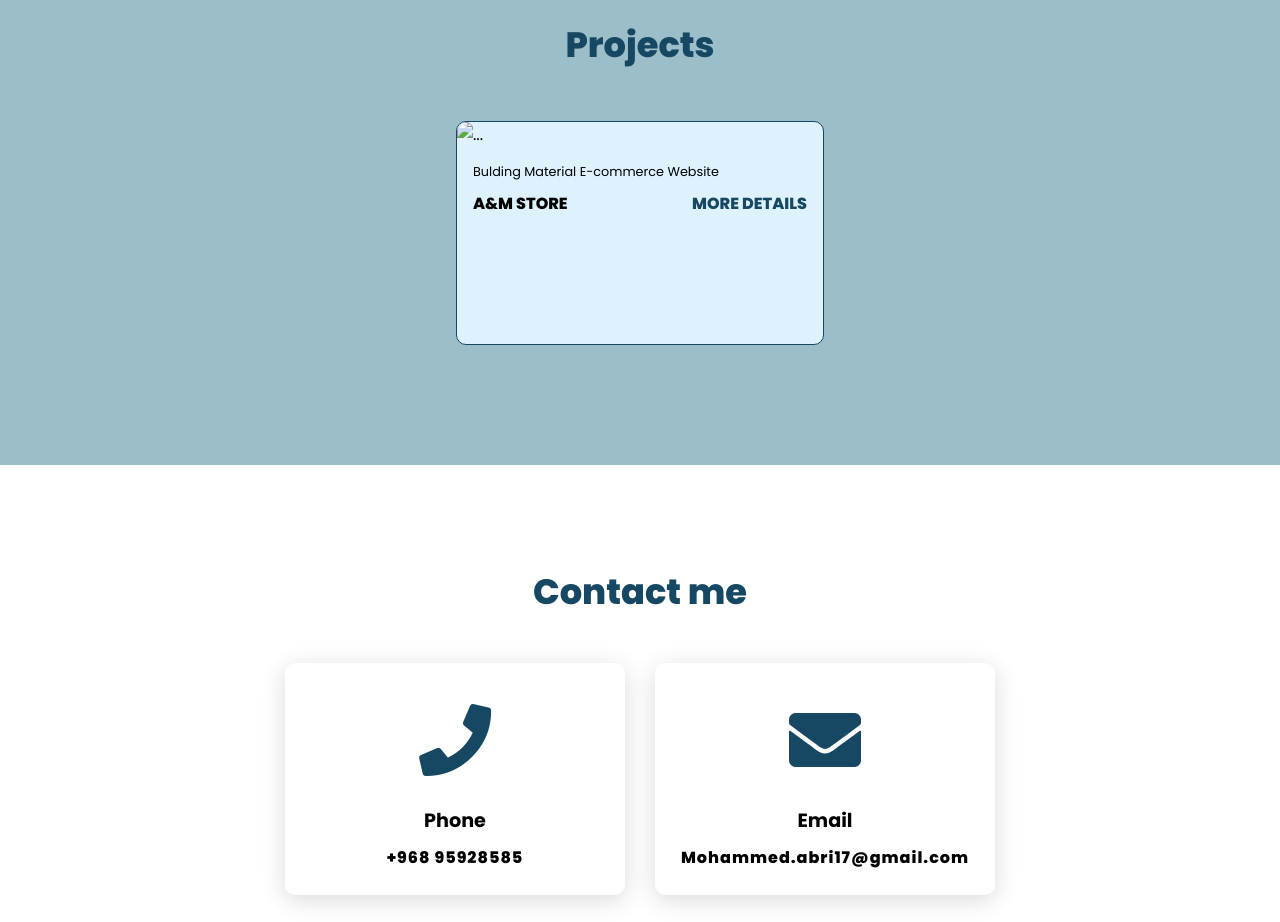
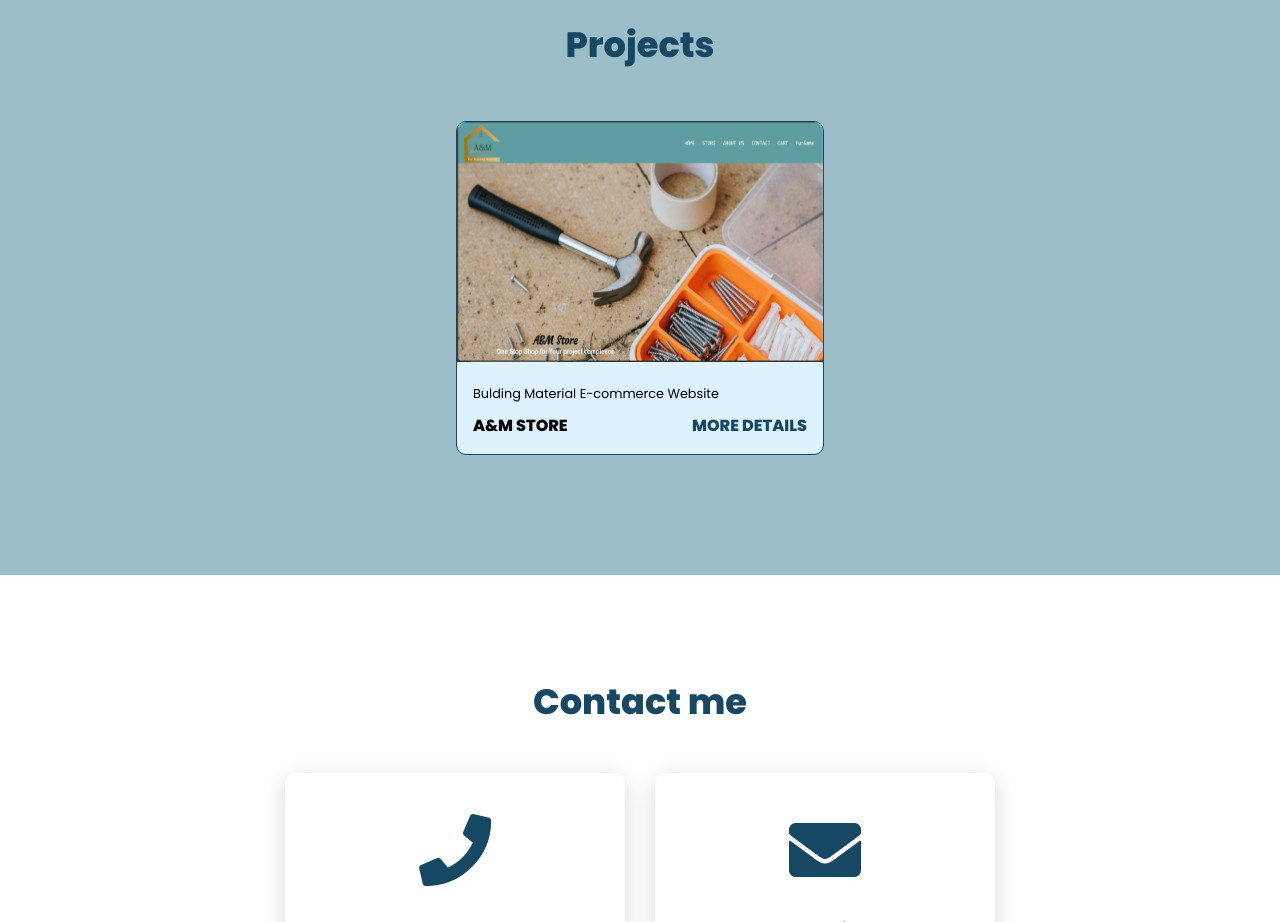
Before and after one commit to MohammedAbri99/MohammedAbri99, a plain HTML site: page index.html in a window 1280 px wide. Shown: the part 1900-2822 px from the top of the page. Drawn offline with Linux system fonts and the light colour scheme.

Commit message:
Update index.html

```diff
--- a/index.html
+++ b/index.html
@@ -125,7 +125,7 @@
         <div class="content">
             <div class="project-card">
                 <div class="project-image">
-                    <img src="/own website/projects/Web capture_26-8-2023_143225_localhost.jpeg" class="img-fluid" alt="...">
+                    <img src="./images/pro1.jpeg" class="img-fluid" alt="...">
                 </div>
                 <div class="project-info">
                     <p class="project-category">Bulding Material E-commerce Website</p>
```
